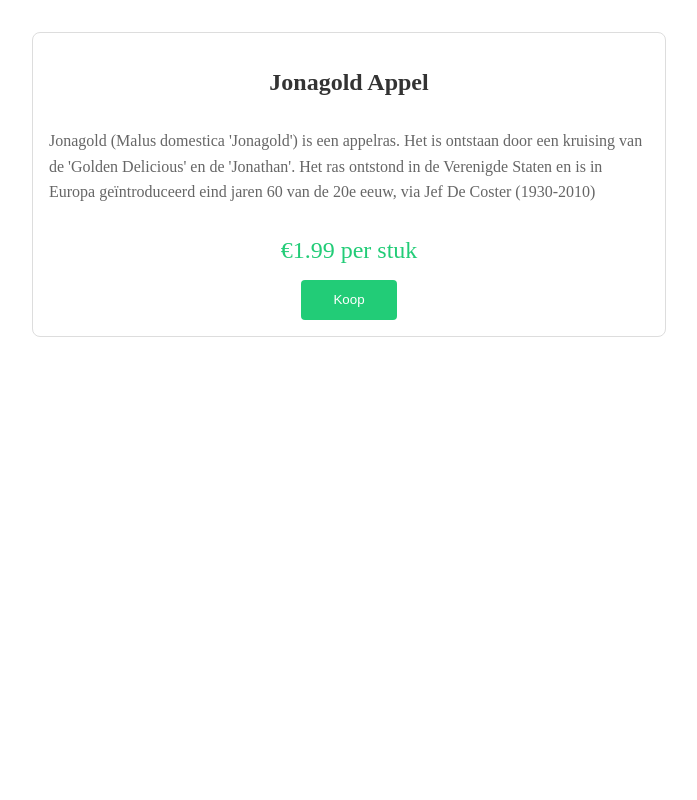
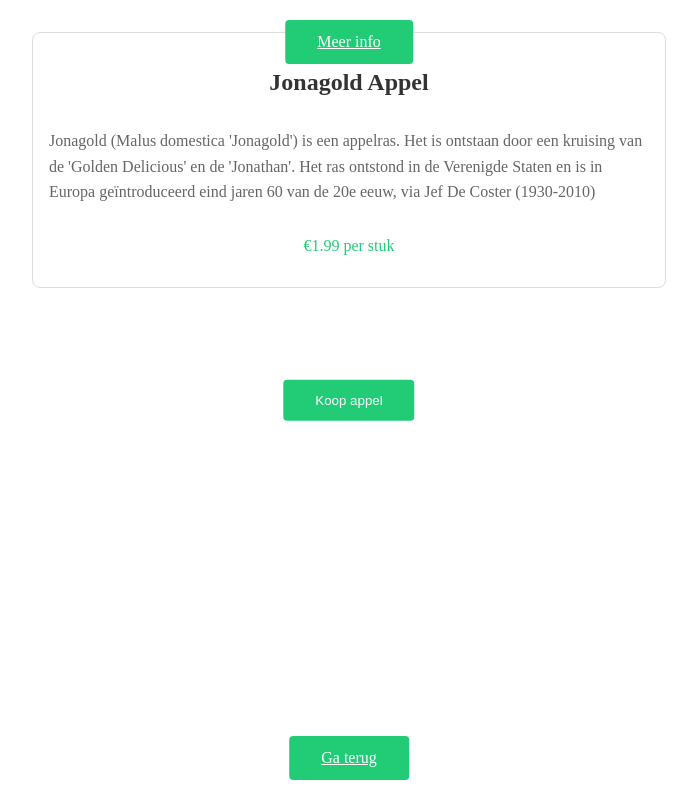
Before and after one commit to Miel-DR/controleWebsite, a plain HTML site: page appel.html in a window 1280 px wide. Shown: the whole page, without its empty margins (291-988 px from the left). Drawn offline with Linux system fonts and the light colour scheme.

Commit message:
Upgraded grit

```diff
--- a/product.css
+++ b/appel.css
@@ -20,7 +20,6 @@
 }
 
 .product-price {
-    font-size: 1.5rem;
     color: #2c7;
     margin: 1rem 0;
 }
@@ -34,6 +33,27 @@
     cursor: pointer;
 }
 
+#KIMB {
+    position: fixed;
+    top: 20px;
+    left: 50%;
+    transform: translateX(-50%);
+}
+
+#KAMM {
+    position: fixed;
+    top: 50%;
+    left: 50%;
+    transform: translate(-50%, -50%);
+}
+
+#KTOM {
+    position: fixed;
+    bottom: 20px;
+    left: 50%;
+    transform: translateX(-50%);
+}
+
 .buy-button:hover {
     background-color: #1b6;
 }
--- a/product.html
+++ b/appel.html
@@ -5,7 +5,7 @@
     <meta charset="UTF-8">
     <meta name="viewport" content="width=device-width, initial-scale=1.0">
     <title>Apple Product Detail</title>
-    <link rel="stylesheet" href="./product.css">
+    <link rel="stylesheet" href="./appel.css">
 </head>
 
 <body>
@@ -17,7 +17,9 @@
             jaren 60 van de 20e eeuw, via Jef De Coster (1930-2010)
         </p>
         <p class="product-price">€1.99 per stuk</p>
-        <button class="buy-button">Koop</button>
+        <a href="./info.html" id="KIMB" class="buy-button">Meer info</a>
+        <button id="KAMM" class="buy-button" onclick="alert('Appel succesvol gekocht')">Koop appel</button>
+        <a href="./home.html" id="KTOM" class="buy-button">Ga terug</a>
     </article>
 </body>
 
--- a/home.css
+++ b/home.css
@@ -1,10 +1,40 @@
+body {
+    display: flex;
+    flex-direction: column;
+    justify-content: flex-start;
+    min-height: 100vh;
+    align-items: flex-start;
+}
+
+#KILB {
+    position: fixed;
+    top: 20px;
+    left: 20px;
+    transform: none;
+}
+
+#KALM {
+    position: fixed;
+    top: 50%;
+    left: 20px;
+    transform: translateY(-50%);
+}
+
+#KPLO {
+    position: fixed;
+    bottom: 20px;
+    left: 20px;
+    transform: none;
+}
+
 .cta-button {
-    display: inline-block;
-    padding: 10px 20px;
-    background-color: #4CAF50;
+    background-color: #2c7;
     color: white;
-    text-decoration: none;
+    border: none;
+    padding: 0.8rem 2rem;
     border-radius: 4px;
+    cursor: pointer;
+    align-self: flex-end;
 }
 
 .cta-button:hover {
--- /dev/null
+++ b/peer.css
@@ -0,0 +1,63 @@
+.product-container {
+    max-width: 600px;
+    margin: 2rem 0 2rem auto;
+    padding: 1rem;
+    border: 1px solid #ddd;
+    border-radius: 8px;
+    display: flex;
+    flex-direction: column;
+    align-items: flex-end;
+}
+
+.product-title {
+    color: #333;
+    margin-bottom: 1rem;
+    text-align: right;
+}
+
+.product-description {
+    color: #666;
+    line-height: 1.6;
+    text-align: right;
+}
+
+.product-price {
+    color: #2c7;
+    margin: 1rem 0;
+    text-align: right;
+}
+
+.buy-button {
+    background-color: #2c7;
+    color: white;
+    border: none;
+    padding: 0.8rem 2rem;
+    border-radius: 4px;
+    cursor: pointer;
+    align-self: flex-end;
+}
+
+#KIRB {
+    position: fixed;
+    top: 20px;
+    right: 20px;
+    transform: none;
+}
+
+#KPRM {
+    position: fixed;
+    top: 50%;
+    right: 20px;
+    transform: translateY(-50%);
+}
+
+#KTRO {
+    position: fixed;
+    bottom: 20px;
+    right: 20px;
+    transform: none;
+}
+
+.buy-button:hover {
+    background-color: #1b6;
+}
```
Also changed, not shown: home.html (+3 -3 lines), info.html (added, +19 -0 lines), peer.html (added, +25 -0 lines).
